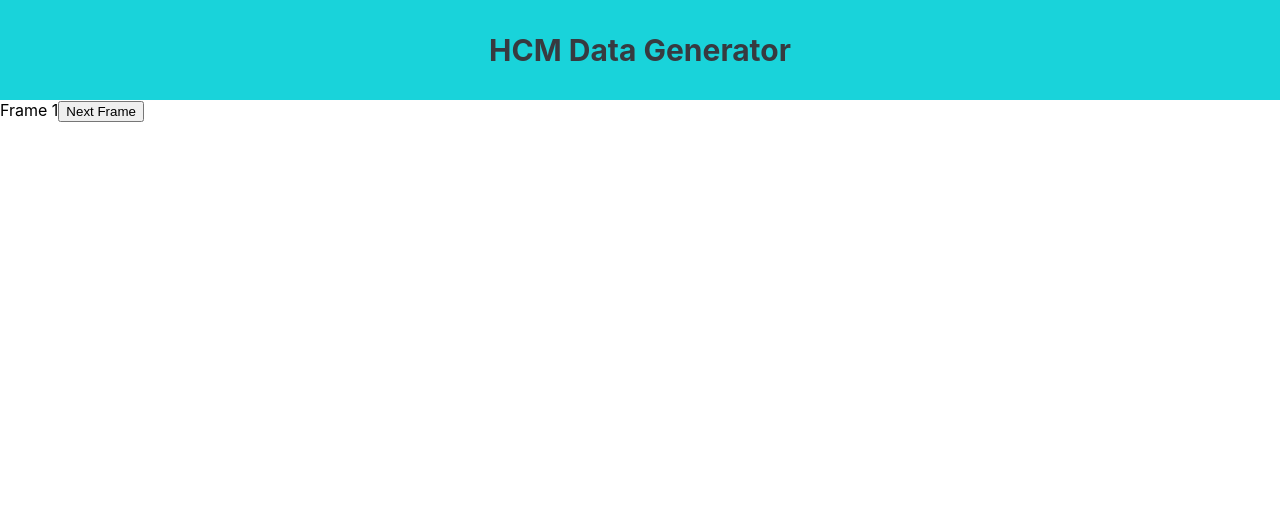
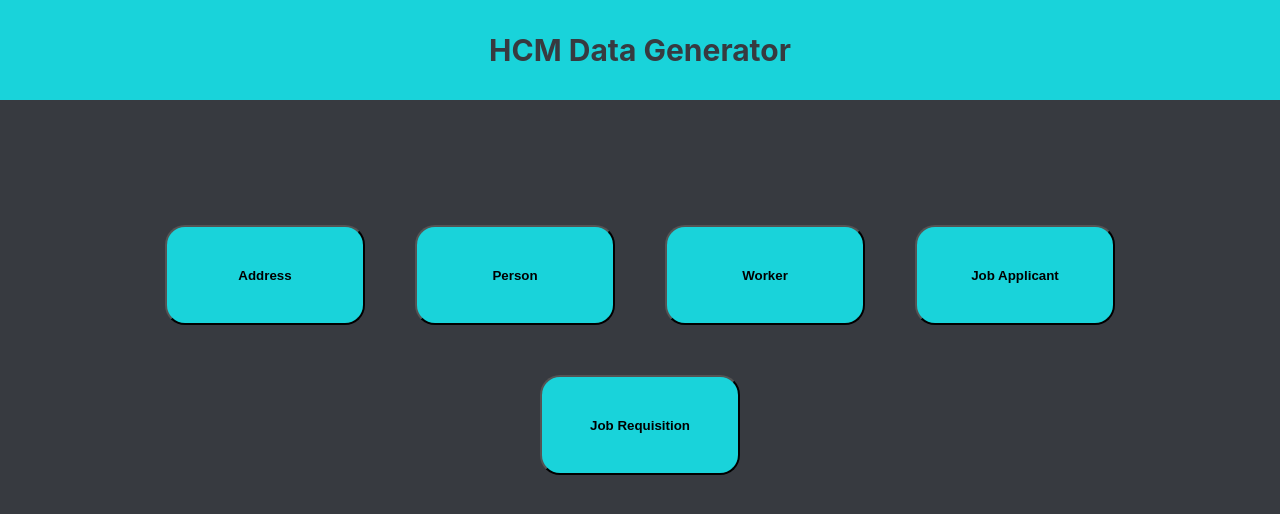
Before and after one commit to nolan-downey/RJ-HCM-Data-Generator, a React (Create React App) app in the folder hcm-front-end/: page / in a window 1280 px wide. Both pictures are taken after a click on the button "Next Frame". Shown: the top 514 px of the page. Built offline with nearby package versions, Linux system fonts and the light colour scheme; no server answers.

Commit message:
Frame 1 - Select Table

```diff
--- a/hcm-front-end/src/App.css
+++ b/hcm-front-end/src/App.css
@@ -49,3 +49,37 @@
   font-size: 30px;
   color: #373a40;
 }
+
+.content {
+  padding: 100px;
+  text-align: center;
+}
+
+.next-frame {
+  margin-top: 80px;
+  height: 50px;
+  width: 120px;
+  border-radius: 20px;
+  background-color: #eeeeee;
+  text-align: center;
+}
+
+.table-menu button {
+  height: 100px;
+  width: 200px;
+  border-radius: 20px;
+  margin: 25px;
+  font-weight: 800;
+}
+
+.table-menu button:hover {
+  background-color: #686d76;
+}
+
+.unselected {
+  background-color: #19d3da;
+}
+
+.selected {
+  background-color: #fff8cd;
+}
--- a/hcm-front-end/src/App.js
+++ b/hcm-front-end/src/App.js
@@ -8,14 +8,15 @@ import Frame2 from "./frame2"
 function App() {
 
   const [frame, nextFrame] = useState(0);
+  const [table, setTable] = useState("");
 
   return (
     <Fragment>
       <Nav/>
        {/* Package each page content into different functions in other files */}
       {frame === 0 && <Frame0 next={() => nextFrame(1)}/>}
-      {frame === 1 && <Frame1 next={() => nextFrame(2)}/>}
-      {frame === 2 && <Frame2/>}
+      {frame === 1 && <Frame1 selectTable={table => setTable(table)} next={() => nextFrame(2)}/>}
+      {frame === 2 && <Frame2 table={table}/>}
     </Fragment>
   )
 }
--- a/hcm-front-end/src/frame1.js
+++ b/hcm-front-end/src/frame1.js
@@ -1,9 +1,25 @@
+import { useState } from "react";
+
+
 function Frame1(props) {
+
+  const [active, setActive] = useState("");
+
+  function handleUpdate(table) {
+    setActive(table);
+    props.selectTable("Address");
+  }
 
   return (
     <div className="content">
-      <span>Frame 1</span>
-      <button onClick={props.next}>Next Frame</button>
+      <div className="table-menu">
+        <button className={active === "Address" ? "selected" : "unselected"} onClick={() => handleUpdate("Address")}>Address</button>
+        <button className={active === "Person" ? "selected" : "unselected"} onClick={() => handleUpdate("Person")}>Person</button>
+        <button className={active === "Worker" ? "selected" : "unselected"} onClick={() => handleUpdate("Worker")}>Worker</button>
+        <button className={active === "Job Applicant" ? "selected" : "unselected"} onClick={() => handleUpdate("Job Applicant")}>Job Applicant</button>
+        <button className={active === "Job Requisition" ? "selected" : "unselected"} onClick={() => handleUpdate("Job Requisition")}>Job Requisition</button>
+      </div>
+      {active !== "" && <button className="next-frame" onClick={props.next}>Next Frame</button>}
     </div>
   )
 }
--- a/hcm-front-end/src/index.css
+++ b/hcm-front-end/src/index.css
@@ -1,4 +1,5 @@
 body {
+  background-color: #373a40;
   margin: 0;
   font-family: -apple-system, BlinkMacSystemFont, 'Segoe UI', 'Roboto', 'Oxygen',
     'Ubuntu', 'Cantarell', 'Fira Sans', 'Droid Sans', 'Helvetica Neue',
```
